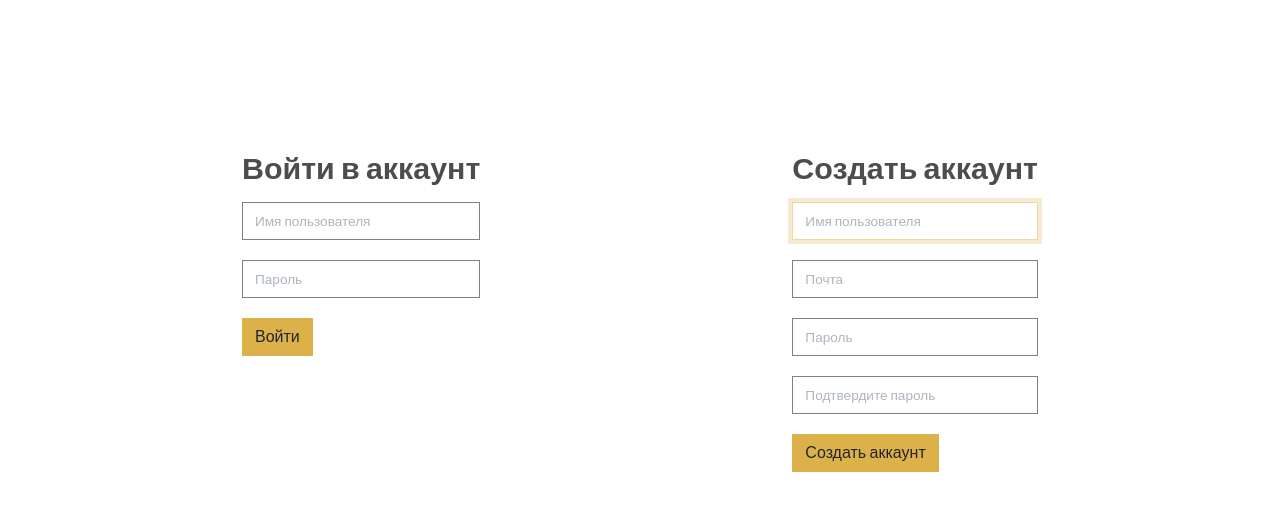
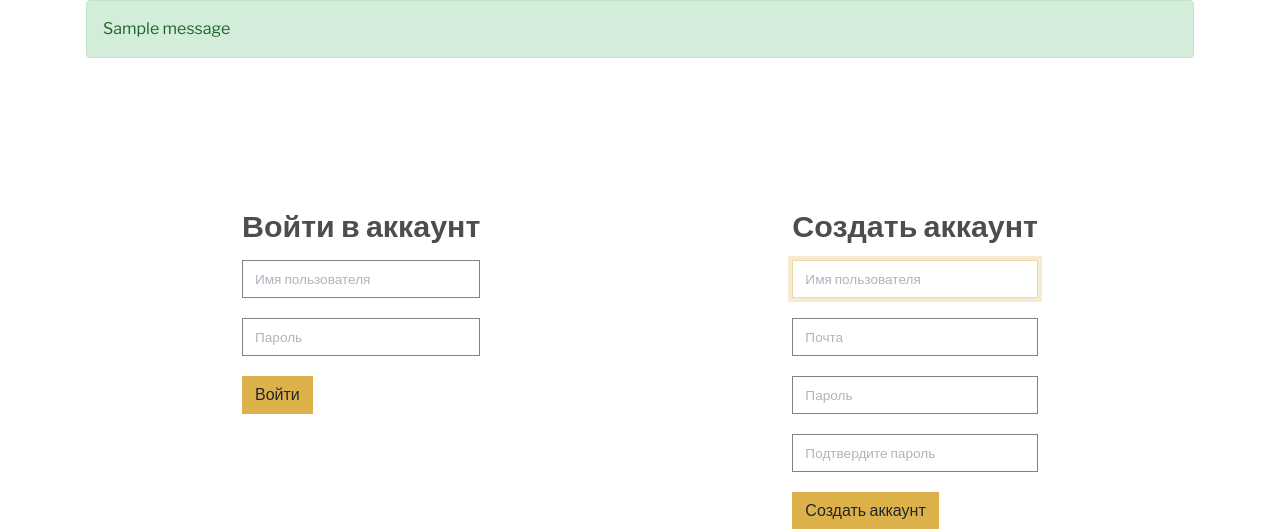
Before and after one commit to PsYcHo-DiSs/web_shop, a Django app: page /login_registration/ in a window 1280 px wide. Shown: the part 70-599 px from the top of the page. Run offline with Django 5.2, Linux system fonts and the light colour scheme; tables that the repository leaves empty hold one stand-in row (values such as "Sample post"); one stand-in notice (Sample message) is shown; some libraries are stand-ins or nearby versions; some web fonts are replaced.

Commit message:
made alert messages on top of the login_registration.html based on its type

```diff
--- a/shop/templates/shop/login_registration.html
+++ b/shop/templates/shop/login_registration.html
@@ -6,6 +6,15 @@
 
 {% block main %}
 <main>
+    {% if messages %}
+        <div class="container">
+            {% for message in messages %}
+                <div class="alert alert-{% if message.tags == 'error'%}danger{% else %}{{ message.tags }}{% endif %}">
+                    {{ message }}
+                </div>
+            {% endfor %}
+        </div>
+    {% endif %}
     <div><div style="margin-top: 150px;"></div></div>
     <div class="container d-flex justify-content-around">
         <div class="login">
```
